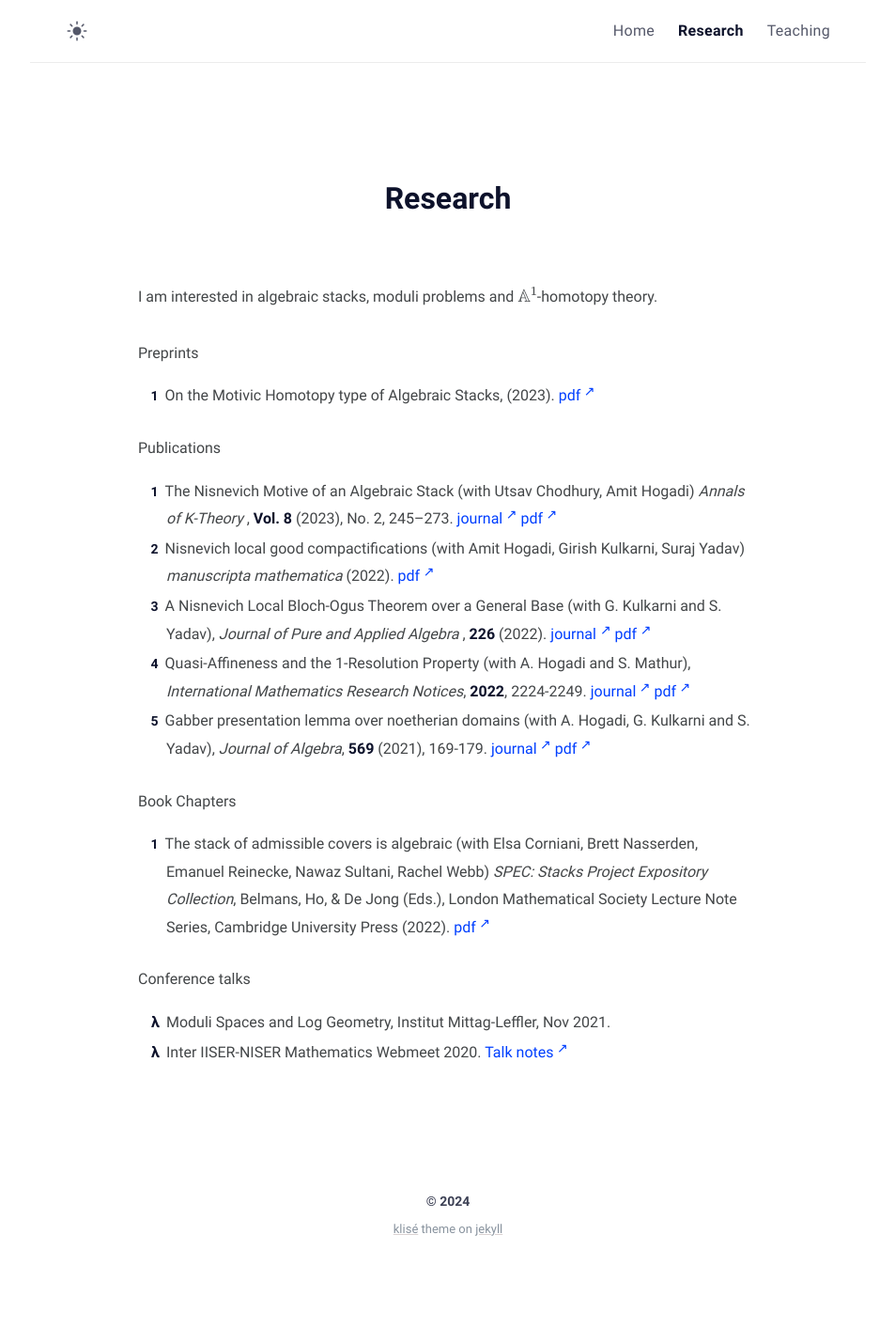
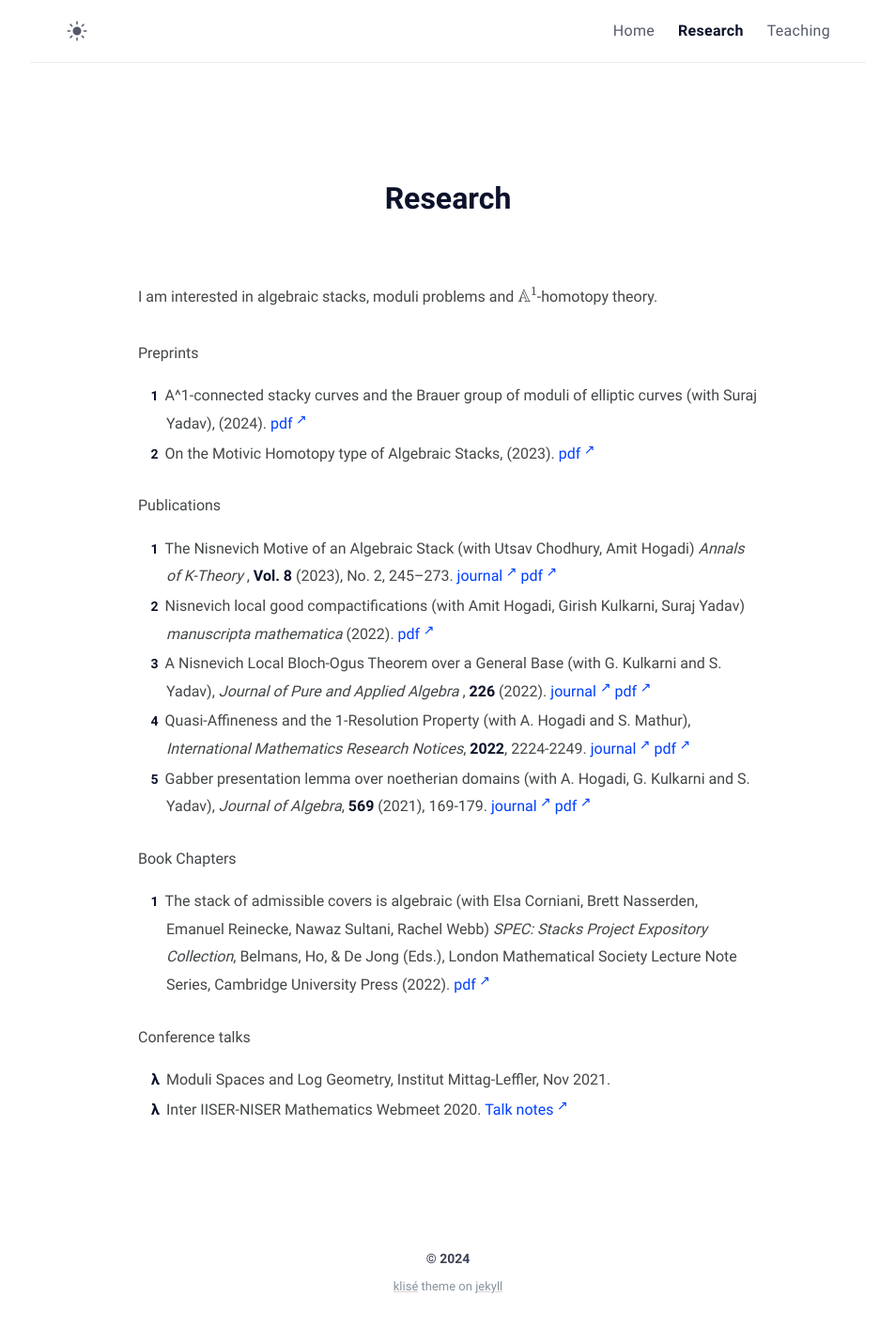
Before and after one commit to shambhavopaya/shambhavopaya.github.io, a Jekyll site: the page built from research.md, in a window 1280 px wide. Shown: the whole page at 94% size, without its empty margins (163-1116 px from the left). Built offline with Jekyll 4.4.1, drawn with Linux system fonts in a browser that asks for light colours; before the commit the page ends 1352 px from its top, so only the background shows below that.

Commit message:
new preprint

```diff
--- a/research.md
+++ b/research.md
@@ -11,6 +11,7 @@ comments:
 
 
 <p>Preprints</p>
+1. A^1-connected stacky curves and the Brauer group of moduli of elliptic curves (with Suraj Yadav), (2024). <a href="https://arxiv.org/abs/2410.01525" target="_blank">pdf</a>
 1. On the Motivic Homotopy type of Algebraic Stacks, (2023). <a href="https://shambhavopaya.github.io/assets/notes/nismot_add.pdf" target="_blank">pdf</a>
 
 
```
Also changed, not shown: 2 other files.
